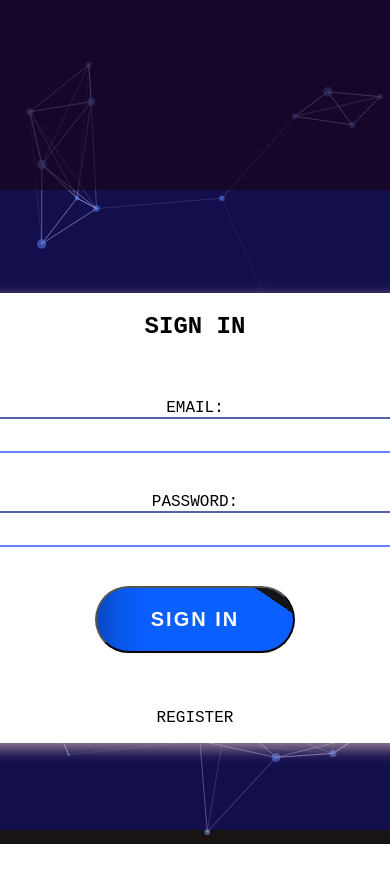
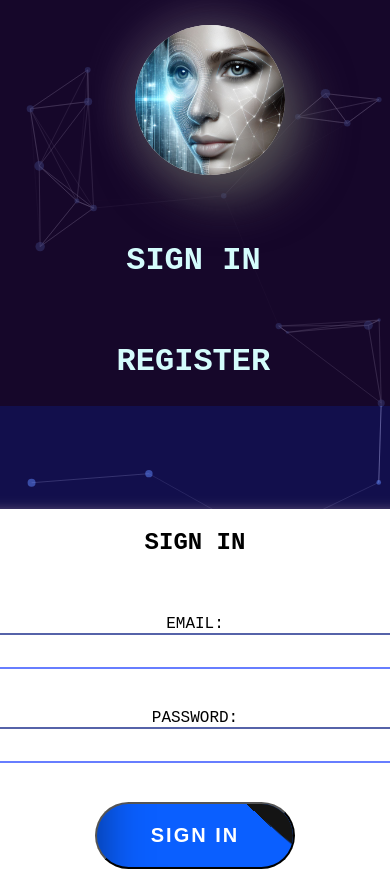
Before and after one commit to AnaisRevellat/face-recognition, a React (Create React App) app: page / in a window 390 px wide. Shown: the top 871 px of the page. Before the commit the page ends 844 px from the top, so only its background shows below. Built offline with nearby package versions, Linux system fonts and the light colour scheme.

Commit message:
fixing responsive

```diff
--- a/src/components/Logo/Logo.js
+++ b/src/components/Logo/Logo.js
@@ -3,12 +3,7 @@ import { Tilt } from "react-tilt";
 import styles from "./logo.module.css";
 import fRecognition from '../../assets/facial_recognition.jpeg'
 
-
-
-
-
 const Logo = () => {
-
   return (
     <Tilt className={styles.tilt} options={{max: 50}} >
       <div className={styles.logo_box}>
--- a/src/components/Logo/logo.module.css
+++ b/src/components/Logo/logo.module.css
@@ -1,5 +1,5 @@
 .tilt {
-  margin-left: 2rem;
+  margin-left: 5rem;
   width: 200px;
   height: 200px;
 }
@@ -8,7 +8,7 @@
 .logo_box {
   display: flex;
   align-items: center;
-  justify-content: center;
+
 }
 
 .logo_box {
--- a/src/components/Navigation/navigation.module.css
+++ b/src/components/Navigation/navigation.module.css
@@ -1,7 +1,8 @@
 .nav_menu {
   display: flex;
   position: relative;
-  justify-content: space-between;
+  justify-content: space-around;
+  flex-wrap: wrap;
   width: 100%;
   height: 190px;
   background: #1b021293;
@@ -19,8 +20,9 @@
 }
 
 .main_nav__link {
-  font-size: 3rem;
+  font-size: 2rem;
   padding: 1.5rem;
+  margin-right: 5rem;
   text-transform: uppercase;
   font-weight: 600;
   cursor: pointer;
@@ -35,3 +37,55 @@
 .main_nav__link:hover {
   color: #ddbe11;
 }
+
+@media screen and (max-width: 1700px) {
+  .main_nav {
+    margin-right: 0.2rem;
+  }
+
+  .nav_menu {
+    height: auto;
+    align-items: center;
+  }
+
+  .main_nav {
+    margin-top: 1rem;
+    justify-content: center;
+  }
+
+  .main_nav__link {
+    font-size: 2rem;
+    margin: 0.5rem;
+  }
+}
+
+@media screen and (max-width: 1100px) {
+  .nav_menu {
+    height: auto;
+    flex-direction: column;
+    align-items: center;
+  }
+
+  .main_nav {
+    margin-top: 1rem;
+    justify-content: center;
+  }
+
+  .main_nav__link {
+    font-size: 2rem;
+    margin: 0.5rem;
+  }
+}
+
+/* Pour les petits écrans */
+@media screen and (max-width: 480px) {
+  .main_logo {
+    position: static;
+    margin-bottom: 1rem;
+  }
+
+  .main_nav {
+    flex-direction: column;
+    align-items: center;
+  }
+}
```
